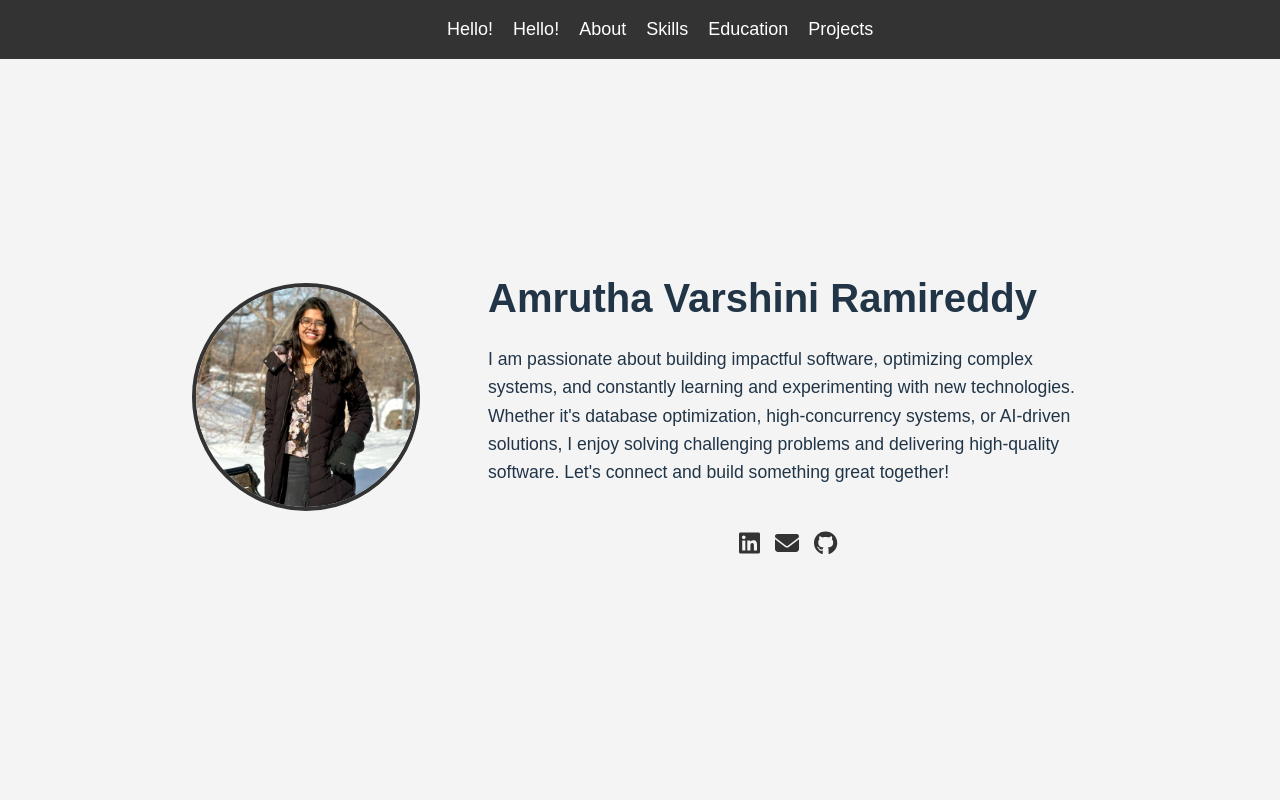
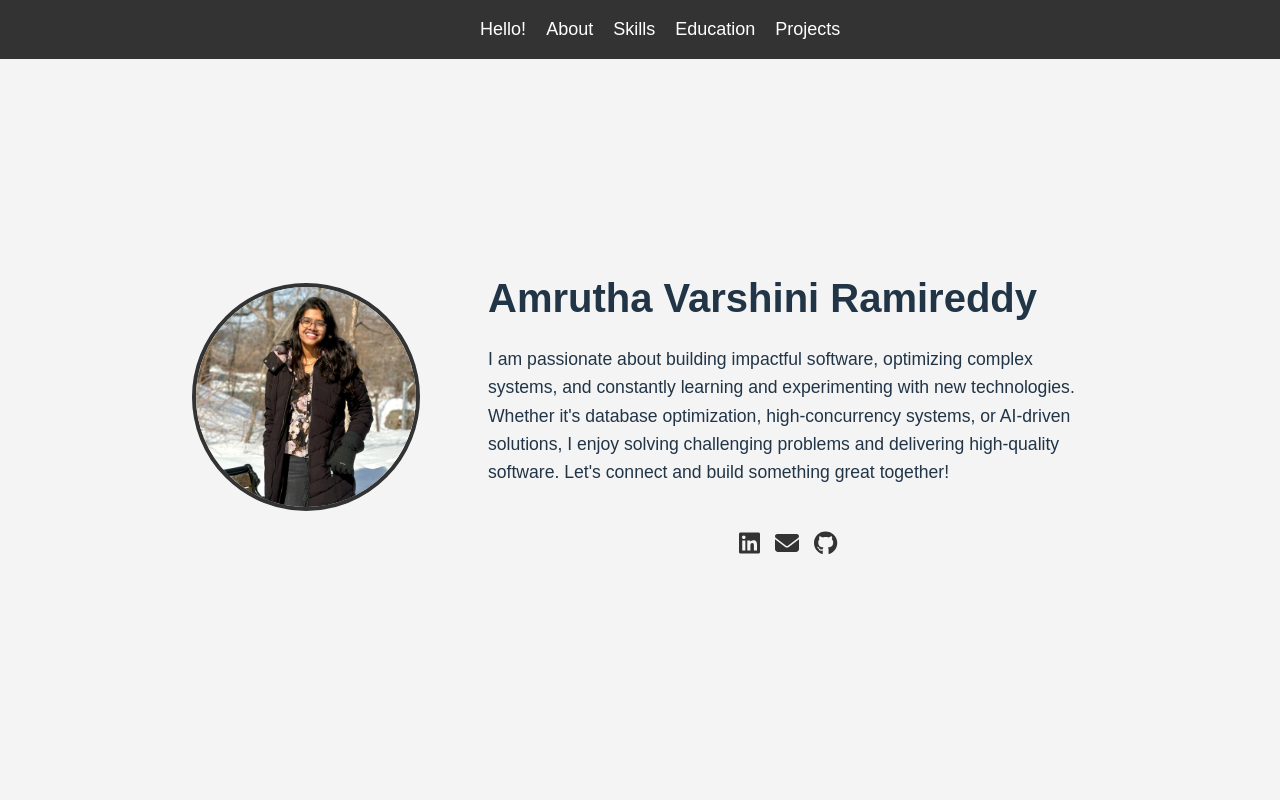
Before and after one commit to Amrutha277/portfolio, a React (Vite) app: page /home in a window 1280 px wide. Shown: the top 800 px of the page. Built offline with nearby package versions, Linux system fonts and the light colour scheme.

Commit message:
navbar change

```diff
--- a/src/components/Navbar.jsx
+++ b/src/components/Navbar.jsx
@@ -10,7 +10,7 @@ const Navbar = () => {
     <nav className="navbar">
       {/* Navigation Links */}
       <ul className={isMobile ? "nav-links-mobile" : "nav-links"}>
-        <li><NavLink to="/" onClick={() => setIsMobile(false)}>Hello!</NavLink></li>
+        {/* <li><NavLink to="/" onClick={() => setIsMobile(false)}>Hello!</NavLink></li> */}
         <li><NavLink to="/home" onClick={() => setIsMobile(false)}>Hello!</NavLink></li>
         <li><NavLink to="/about" onClick={() => setIsMobile(false)}>About</NavLink></li>
         <li><NavLink to="/skills" onClick={() => setIsMobile(false)}>Skills</NavLink></li>
```
